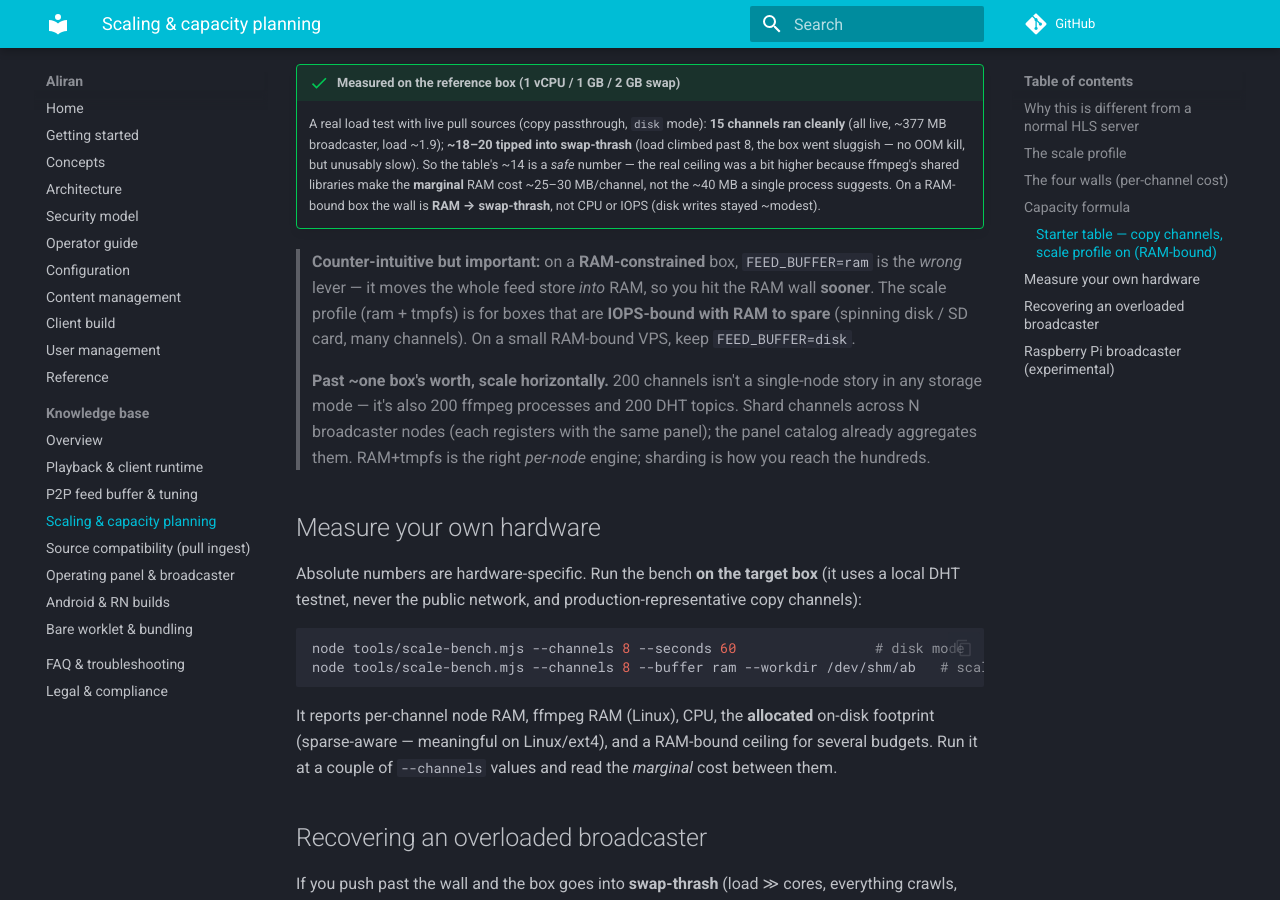
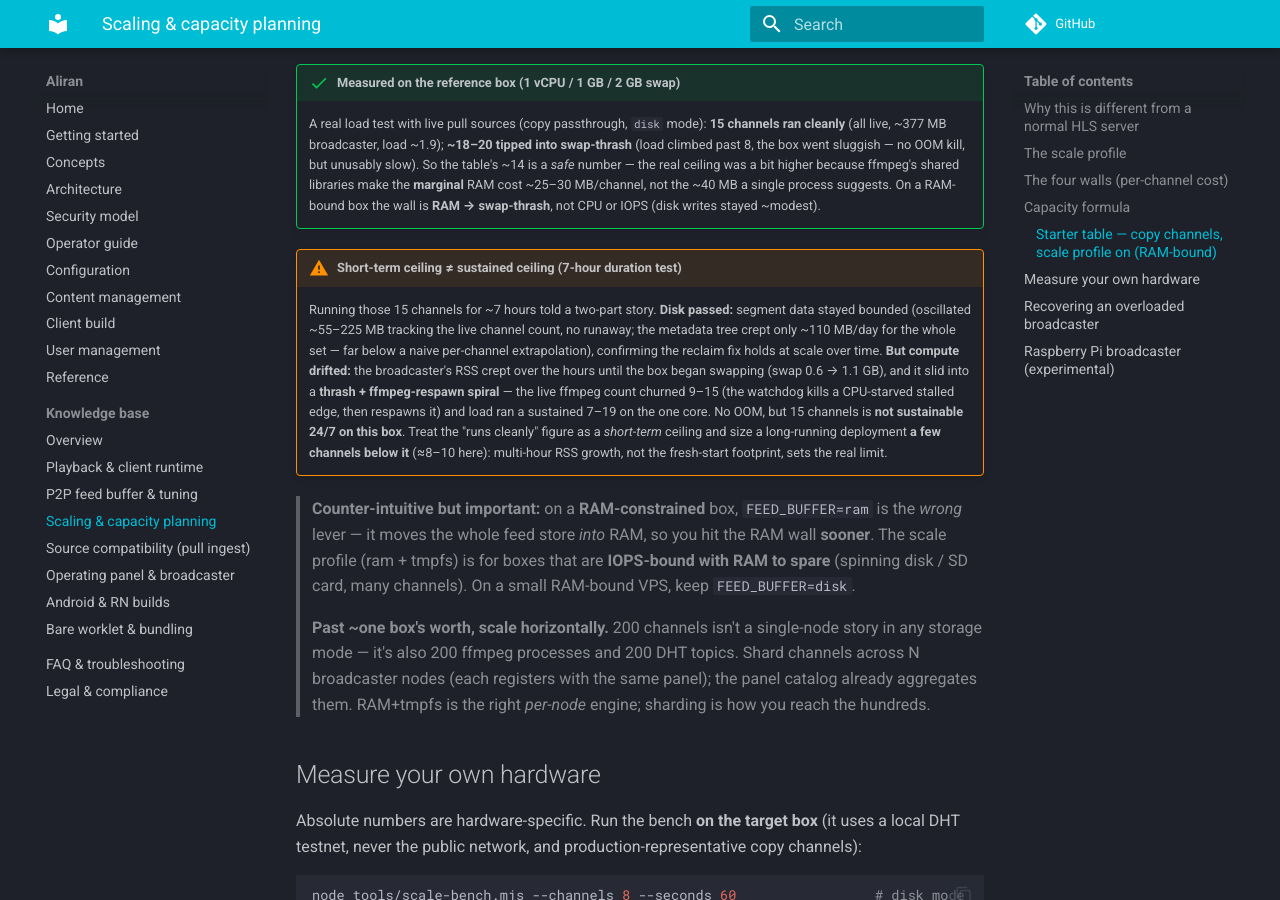
Before and after one commit to AbueloSimpson/aliran, an MkDocs documentation site: the page built from docs/kb/scaling.md, in a window 1280 px wide and 900 px high, scrolled down 2870 px. Built offline with MkDocs 1.6.1 and Material for MkDocs 9.7.7, drawn with Linux system fonts in a browser that asks for light colours; comment, search, counter and statistics services are not loaded.

Commit message:
docs(scaling): sustained ceiling < short-term ceiling (7h duration test)
Duration test on the 1 GB VPS: disk stayed bounded (segment data no runaway; tree crept
~110 MB/day for the whole 15-channel set) — the reclaim fix holds over time. But over the
hours the broadcaster's RSS crept until the box swapped and slid into a thrash+ffmpeg-respawn
spiral (ffmpeg count churning 9-15, load 7-19). 15 is a short-term ceiling, not sustainable
24/7; size long runs a few channels below the fresh-start ceiling.

```diff
--- a/docs/kb/scaling.md
+++ b/docs/kb/scaling.md
@@ -104,6 +104,18 @@ does ~125 copy channels does only **~8–12 x264 SD** channels.
     **marginal** RAM cost ~25–30 MB/channel, not the ~40 MB a single process suggests. On a
     RAM-bound box the wall is **RAM → swap-thrash**, not CPU or IOPS (disk writes stayed ~modest).
 
+!!! warning "Short-term ceiling ≠ sustained ceiling (7-hour duration test)"
+    Running those 15 channels for ~7 hours told a two-part story. **Disk passed:** segment data
+    stayed bounded (oscillated ~55–225 MB tracking the live channel count, no runaway; the metadata
+    tree crept only ~110 MB/day for the whole set — far below a naive per-channel extrapolation),
+    confirming the reclaim fix holds at scale over time. **But compute drifted:** the broadcaster's
+    RSS crept over the hours until the box began swapping (swap 0.6 → 1.1 GB), and it slid into a
+    **thrash + ffmpeg-respawn spiral** — the live ffmpeg count churned 9–15 (the watchdog kills a
+    CPU-starved stalled edge, then respawns it) and load ran a sustained 7–19 on the one core. No
+    OOM, but 15 channels is **not sustainable 24/7 on this box**. Treat the "runs cleanly" figure as
+    a *short-term* ceiling and size a long-running deployment **a few channels below it** (≈8–10
+    here): multi-hour RSS growth, not the fresh-start footprint, sets the real limit.
+
 > **Counter-intuitive but important:** on a **RAM-constrained** box, `FEED_BUFFER=ram` is the
 > *wrong* lever — it moves the whole feed store *into* RAM, so you hit the RAM wall **sooner**.
 > The scale profile (ram + tmpfs) is for boxes that are **IOPS-bound with RAM to spare** (spinning
```
